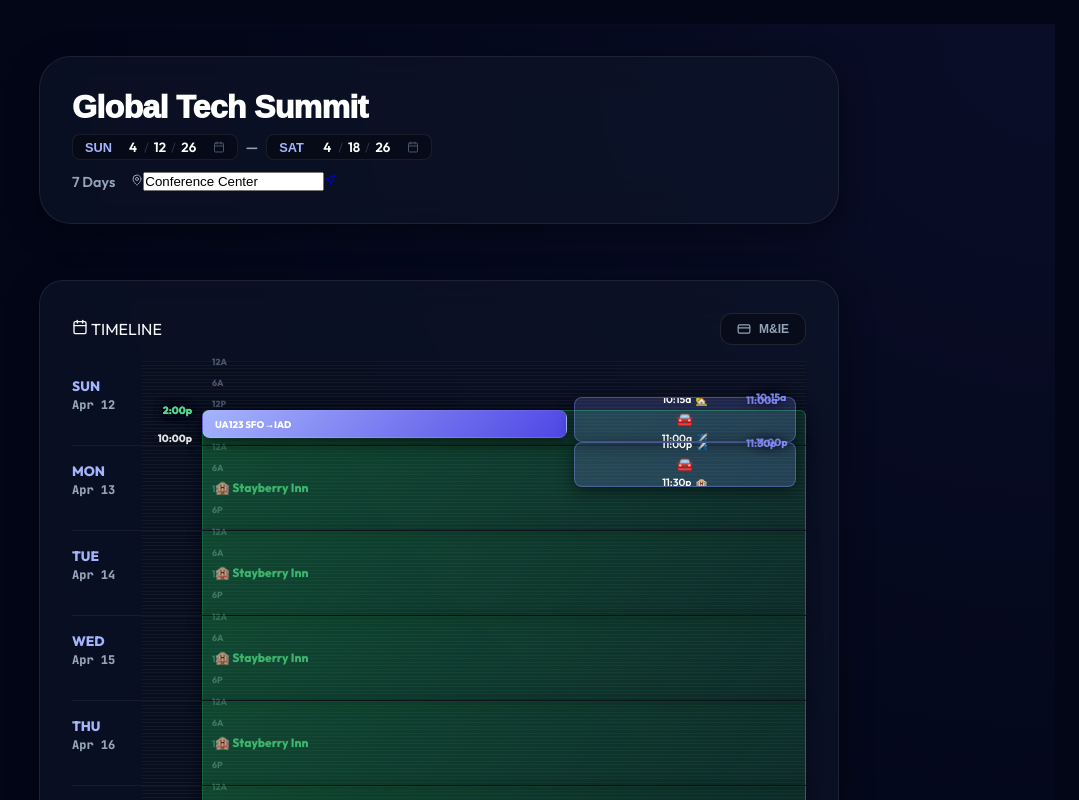
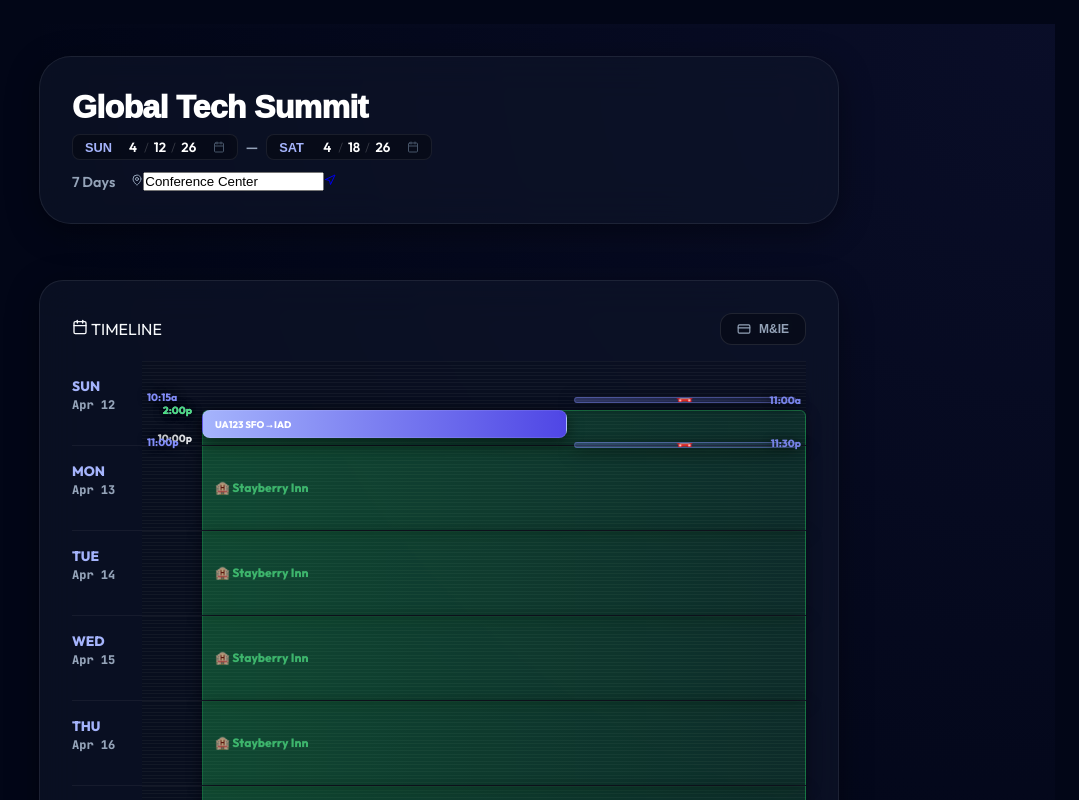
Before and after one commit to outofthisworldapps/work-travel, a React (Vite) app: page / in a window 1280 px wide. Shown: the top 800 px of the page, without its empty margins (201-1280 px from the left). Built offline with nearby package versions, Linux system fonts and the light colour scheme.

Commit message:
Fix timeline timings, labels, and horizontal shading

```diff
--- a/src/App.jsx
+++ b/src/App.jsx
@@ -128,9 +128,8 @@ const TimelineDay = ({ day, dayIndex, totalDays, flights, currentRates, onUpdate
       <div className="timeline-hours-container">
         {hours.map(h => (
           <div key={h} className="hour-line" style={{ top: `${(h / 24) * 100}%` }}>
-            {h % 6 === 0 && (
-              <span className="hour-label">{h % 12 || 12}{h < 12 ? 'a' : 'p'}</span>
-            )}
+            {/* Removed hour labels as requested */}
+
           </div>
         ))}
 
@@ -155,7 +154,7 @@ const TimelineDay = ({ day, dayIndex, totalDays, flights, currentRates, onUpdate
                 onClick={() => onEditEvent({ type: 'flight', id: s.parentFlight.id, segmentId: s.id })}
                 style={{
                   top: `${getPosition(startPos)}%`,
-                  height: `${Math.max(getPosition(endPos) - getPosition(startPos), 15)}%`,
+                  height: `${getPosition(endPos) - getPosition(startPos)}%`,
                   zIndex: 2,
                   borderRadius: isOvernight ? (isDeparturePart ? '8px 8px 0 0' : '0 0 8px 8px') : '8px',
                   borderBottom: (isOvernight && isDeparturePart) ? 'none' : undefined,
@@ -247,27 +246,26 @@ const TimelineDay = ({ day, dayIndex, totalDays, flights, currentRates, onUpdate
           return (
             <React.Fragment key={l.id}>
               <div className="tl-marker-time travel" style={{ top: `${getPosition(start)}%` }}>{l.time.toLowerCase()}</div>
-              <div className="tl-marker-time travel arr" style={{ top: `${getPosition(end)}%`, right: '15px' }}>{formatTime(end).toLowerCase()}</div>
+              <div className="tl-marker-time travel arr" style={{ top: `${getPosition(end)}%`, left: 'auto', right: '5px' }}>{formatTime(end).toLowerCase()}</div>
               <div
                 className="tl-event travel-event clickable"
                 onClick={() => onEditEvent({ type: 'leg', id: l.id, dayId: day.id })}
                 style={{
                   top: `${getPosition(start)}%`,
-                  height: `${Math.max(getPosition(end) - getPosition(start), 20)}%`,
-                  minHeight: '45px',
-                  background: 'rgba(129, 140, 248, 0.2)',
+                  height: `${getPosition(end) - getPosition(start)}%`,
+                  background: 'linear-gradient(to right, rgba(129, 140, 248, 0.3), rgba(129, 140, 248, 0.1))',
                   color: '#818cf8',
                   border: '1px solid rgba(129, 140, 248, 0.4)',
                   left: '65%',
                   right: '10px',
                   zIndex: 4,
-                  padding: '4px'
+                  padding: '2px'
                 }}
               >
                 <div className="tl-event-label travel-vertical-label">
-                  <div className="tl-v-row"><span className="tl-v-time">{l.time.toLowerCase()}</span> {getEmoji(l.from)}</div>
+                  <div className="tl-v-row">{getEmoji(l.from)}</div>
                   <div className="tl-v-icon">{l.type === 'uber' ? '🚘' : (l.type === 'drive' ? '🚗' : '📍')}</div>
-                  <div className="tl-v-row"><span className="tl-v-time">{formatTime(end).toLowerCase()}</span> {getEmoji(l.to)}</div>
+                  <div className="tl-v-row">{getEmoji(l.to)}</div>
                 </div>
               </div>
             </React.Fragment>
@@ -2294,7 +2292,8 @@ function App() {
         .tl-marker-time { position: absolute; left: 5px; width: 45px; font-size: 0.65rem; font-weight: 950; color: var(--accent); transform: translateY(-50%); text-align: right; pointer-events: none; z-index: 50; text-shadow: 0 0 10px rgba(0,0,0,0.8); }
         .tl-marker-time.arr { color: #f8fafc; opacity: 0.9; }
         .tl-marker-time.hotel { color: #4ade80; }
-        .tl-marker-time.travel { color: #818cf8; left: auto; right: 5px; text-align: left; }
+        .tl-marker-time.travel { color: #818cf8; text-align: left; }
+        .tl-marker-time.travel.arr { left: auto; right: 5px; text-align: right; }
 
         .tl-event { position: absolute; left: 60px; right: 10px; border-radius: 8px; padding: 6px 12px; font-size: 0.7rem; font-weight: 950; overflow: hidden; display: flex; align-items: center; box-shadow: 0 4px 15px rgba(0,0,0,0.5); border: 1px solid rgba(255,255,255,0.1); transition: transform 0.2s; }
         .tl-event.flight-event { width: 55%; z-index: 10; }
@@ -2303,8 +2302,11 @@ function App() {
 
         .tl-event.clickable { cursor: pointer; }
         .tl-event.clickable:hover { transform: scale(1.005); filter: brightness(1.1); z-index: 30 !important; }
-        .flight-event { background: linear-gradient(135deg, var(--accent), #4f46e5); color: #fff; }
-        .hotel-event { background: linear-gradient(135deg, rgba(34, 197, 94, 0.4), rgba(34, 197, 94, 0.2)); color: #4ade80; border: 1px solid rgba(34, 197, 94, 0.5); }
+        .flight-event { background: linear-gradient(to right, var(--accent), #4f46e5); color: #fff; }
+        .hotel-event { background: linear-gradient(to right, rgba(34, 197, 94, 0.4), rgba(34, 197, 94, 0.2)); color: #4ade80; border: 1px solid rgba(34, 197, 94, 0.5); }
+        .travel-event { background: linear-gradient(to right, rgba(129, 140, 248, 0.3), rgba(129, 140, 248, 0.1)); }
+
+
 
         .hotel-label-wrap { display: flex; flex-direction: column; gap: 2px; line-height: 1.1; }
         .tl-h-name { font-weight: 950; font-size: 0.75rem; }
```
